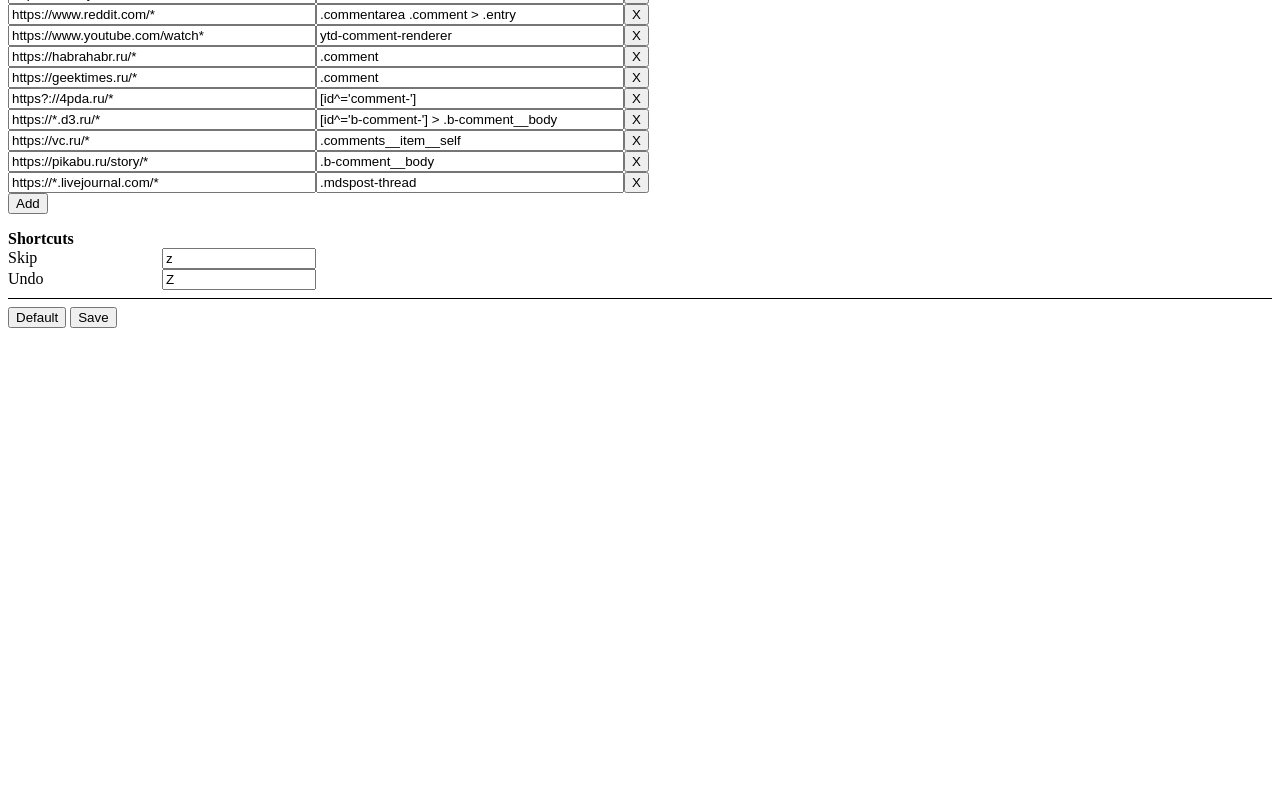
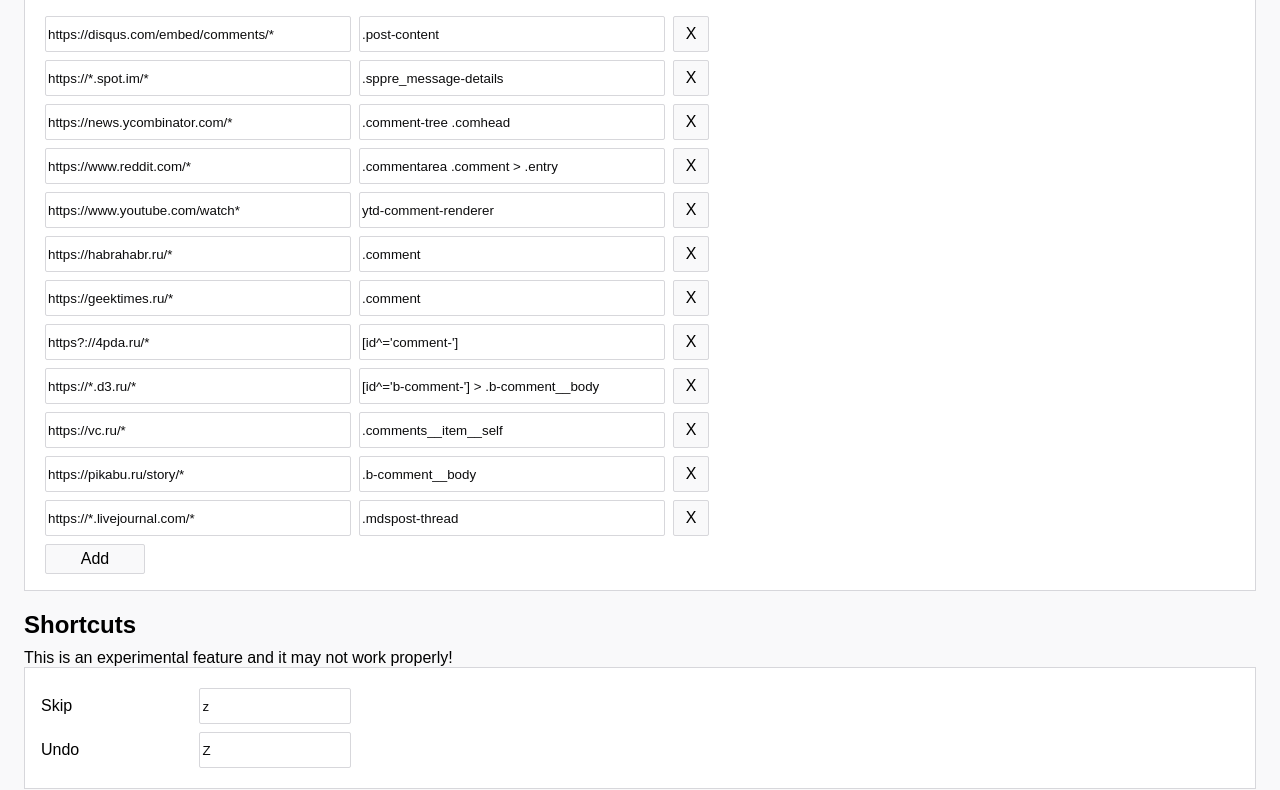
Before and after one commit to ris58h/blog-skipper, a browser extension: page options.html in a window 1280 px wide. Shown: the part 121-911 px from the top of the page. Before the commit the page ends 800 px from the top, so only its background shows below. Drawn offline with Linux system fonts and the light colour scheme.

Commit message:
Look and feel.

```diff
--- a/options.css
+++ b/options.css
@@ -1,16 +1,56 @@
+body {
+    font: message-box;
+    background-color: rgb(249, 249, 250);
+}
+
+button {
+    font: caption;
+    padding: 3px;
+    padding-left: 20px;
+    padding-right: 20px;
+    min-width: 100px;
+    margin: 0 4px;
+    min-height: 30px;
+    border: 1px solid #d7d7db;
+    border-radius: 2px;
+    background-color: rgb(249, 249, 250);
+    cursor: pointer;
+}
+
+input {
+    min-height: 30px;
+    color: #0c0c0d;
+    border: 1px solid #d7d7db;
+    border-radius: 2px;
+    background-color: #fff;
+    cursor: text;
+    margin: 4px;
+    padding: 2px;
+}
+
+.main {
+    margin: 16px;
+}
+
 .main-header {
-    margin: 0;
-    font-size: 24px;
-    border-bottom: 1px solid;
+    margin-bottom: 15px;
 }
 
 .section {
-    padding: 8px 0;
 }
 
-.section .header {
-    margin: 0;
-    font-size: 16px;
+.section-header {
+    margin-bottom: 10px;
+}
+
+.section-content {
+    background-color: #fff;
+    border: 1px solid #d7d7db;
+    padding: 16px;
+}
+
+.section-content button {
+    margin-top: 4px;
 }
 
 .sites .row {
@@ -25,6 +65,15 @@
     width: 300px;
 }
 
+.sites .remove-site {
+    margin: 4px;
+    padding: 2px;
+    min-width: auto;
+    min-height: auto;
+    width: 36px;
+    height: 36px;
+}
+
 .shortcuts .shortcut label {
     display: inline-block;
     width: 150px;
@@ -35,6 +84,11 @@
 }
 
 .actions {
-    padding: 8px 0;
-    border-top: 1px solid;
+    margin-top: 16px;
+    border-top: 1px solid #d7d7db;
+    padding-top: 16px;
 }
+
+.actions button:first-of-type {
+    margin-left: 0px;
+}
--- a/options.html
+++ b/options.html
@@ -5,15 +5,20 @@
     <link rel="stylesheet" type="text/css" href="options.css">
   </head>
   <body>
+    <div class="main">
     <h1 class="main-header">Blog Skipper Settings</h1>
     <form>
       <div class="section">
-        <h2 class="header">Sites</h2>
+        <h2 class="section-header">Sites</h2>
+        <div class="section-content">
           <div class="sites"></div>
           <button class="add-site">Add</button>
         </div>
+      </div>
       <div class="section">
-        <h2 class="header">Shortcuts</h2>
+        <h2 class="section-header">Shortcuts</h2>
+        <span>This is an experimental feature and it may not work properly!</span>
+        <div class="section-content">
           <div class="shortcuts">
             <div class="shortcut">
               <label>Skip</label>
@@ -25,11 +30,13 @@
             </div>
           </div>
         </div>
+      </div>
       <div class="actions">
         <button class="default">Default</button>
         <button type="submit">Save</button>
       </div>
     </form>
     <script src="options.js"></script>
+  </div>
   </body>
 </html>
--- a/options.js
+++ b/options.js
@@ -79,6 +79,7 @@
   row.appendChild(createSiteElement(site));
 
   const buttonElement = document.createElement('button');
+  buttonElement.classList.add('remove-site');
   buttonElement.innerHTML = 'X';
   buttonElement.addEventListener('click', function() {
     row.parentElement.removeChild(row);
```
Lines whose indentation alone changed are shown as unchanged.
